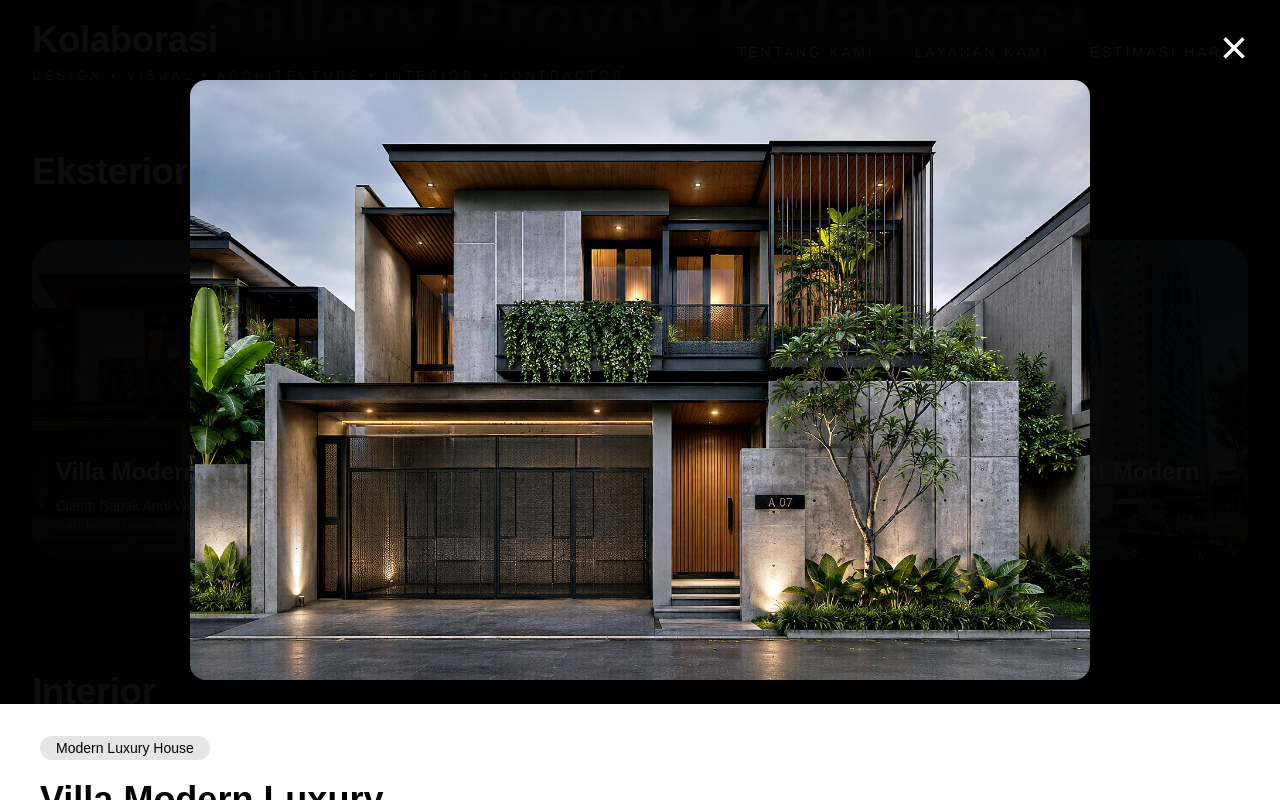
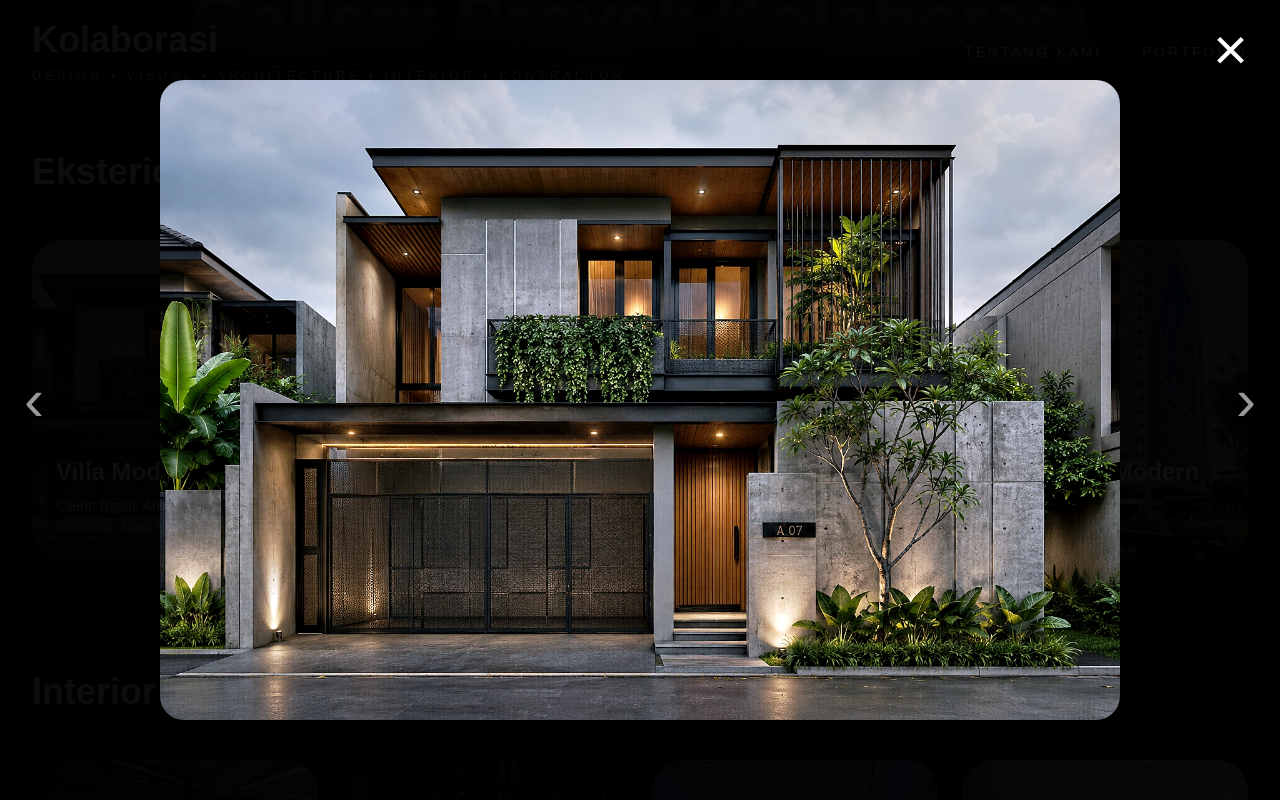
Before and after one commit to th3814ck-ship-it/kolaborasi-website, a Next.js app: page / in a window 1280 px wide. Both pictures are taken after a click on the element 175 px from the left and 2300 px from the top of the page. Shown: the part 1900-2700 px from the top of the page. Built offline with nearby package versions, Linux system fonts and the light colour scheme.

Commit message:
Update fullscreen gallery slider preview

```diff
--- a/app/page.tsx
+++ b/app/page.tsx
@@ -4,7 +4,7 @@ import { useState } from "react";
 
 export default function Home() {
 
-  const [selectedImage, setSelectedImage] = useState<any>(null);
+  const [selectedIndex, setSelectedIndex] = useState<number | null>(null);
 
   const slides = [
     "/projects/slide1.jpg",
@@ -83,6 +83,8 @@ export default function Home() {
     },
   ];
 
+  const allImages = [...exteriorImages, ...interiorImages];
+
   return (
 
     <main className="bg-black text-white overflow-x-hidden">
@@ -107,8 +109,7 @@ export default function Home() {
           <nav className="hidden md:flex gap-10 uppercase tracking-[0.2em] text-sm font-medium">
 
             <a href="#about">Tentang Kami</a>
-            <a href="#services">Layanan Kami</a>
-            <a href="#pricing">Estimasi Harga</a>
+            <a href="#portfolio">Portfolio</a>
 
           </nav>
 
@@ -119,7 +120,6 @@ export default function Home() {
       {/* HERO */}
       <section className="relative h-screen overflow-hidden">
 
-        {/* SLIDESHOW */}
         <div className="absolute inset-0 overflow-hidden">
 
           <div className="slider-track">
@@ -145,10 +145,8 @@ export default function Home() {
 
         </div>
 
-        {/* OVERLAY */}
         <div className="absolute inset-0 bg-black/60" />
 
-        {/* CONTENT */}
         <div className="relative z-10 flex items-center h-full">
 
           <div className="max-w-7xl mx-auto px-8 w-full">
@@ -184,15 +182,6 @@ export default function Home() {
                   className="bg-white text-black px-10 py-5 rounded-2xl font-bold text-lg hover:scale-105 transition duration-300"
                 >
                   Lihat Portfolio
-                </a>
-
-                <a
-                  href="https://wa.me/6282188357297"
-                  target="_blank"
-                  rel="noopener noreferrer"
-                  className="border border-white/20 bg-white/10 backdrop-blur-md px-10 py-5 rounded-2xl text-lg hover:bg-white hover:text-black transition duration-300"
-                >
-                  Konsultasi Gratis
                 </a>
 
               </div>
@@ -236,12 +225,6 @@ export default function Home() {
               berbagai proyek hunian modern, villa eksklusif,
               cafe aesthetic, interior mewah, hingga proyek komersial.
 
-              <br /><br />
-
-              Kami menghadirkan desain yang elegan,
-              detail konstruksi berkualitas tinggi,
-              serta pengerjaan profesional dengan standar modern luxury.
-
             </p>
 
           </div>
@@ -275,7 +258,7 @@ export default function Home() {
 
                 <div
                   key={index}
-                  onClick={() => setSelectedImage(item)}
+                  onClick={() => setSelectedIndex(index)}
                   className="group overflow-hidden rounded-[2rem] cursor-pointer relative"
                 >
 
@@ -324,7 +307,7 @@ export default function Home() {
 
                 <div
                   key={index}
-                  onClick={() => setSelectedImage(item)}
+                  onClick={() => setSelectedIndex(exteriorImages.length + index)}
                   className="group overflow-hidden rounded-[2rem] cursor-pointer relative"
                 >
 
@@ -364,157 +347,105 @@ export default function Home() {
 
       </section>
 
-      {/* FOOTER */}
-      <footer className="bg-black border-t border-white/10 px-8 py-24">
+      {/* FULLSCREEN GALLERY */}
+      {selectedIndex !== null && (
 
-        <div className="max-w-7xl mx-auto grid md:grid-cols-3 gap-20">
+        <div className="fixed inset-0 z-[9999] bg-black/95 flex flex-col">
 
-          <div>
+          {/* CLOSE */}
+          <button
+            onClick={() => setSelectedIndex(null)}
+            className="absolute top-5 right-8 z-50 text-white text-6xl"
+          >
+            ×
+          </button>
 
-            <h4 className="text-4xl font-bold mb-10">
-              MENU
-            </h4>
+          {/* LEFT */}
+          <button
+            onClick={() =>
+              setSelectedIndex(
+                (selectedIndex - 1 + allImages.length) % allImages.length
+              )
+            }
+            className="absolute left-6 top-1/2 -translate-y-1/2 z-50 text-white text-6xl opacity-60 hover:opacity-100"
+          >
+            ‹
+          </button>
 
-            <div className="flex flex-col gap-5 text-neutral-300 text-lg">
+          {/* RIGHT */}
+          <button
+            onClick={() =>
+              setSelectedIndex(
+                (selectedIndex + 1) % allImages.length
+              )
+            }
+            className="absolute right-6 top-1/2 -translate-y-1/2 z-50 text-white text-6xl opacity-60 hover:opacity-100"
+          >
+            ›
+          </button>
 
-              <a href="#about">Tentang Kami</a>
-              <a href="#portfolio">Portfolio</a>
-              <a href="#pricing">Estimasi Harga</a>
+          {/* IMAGE */}
+          <div className="flex-1 flex items-center justify-center px-20 py-20">
+
+            <img
+              src={allImages[selectedIndex].image}
+              alt={allImages[selectedIndex].title}
+              className="max-h-[80vh] object-contain rounded-3xl"
+            />
+
+          </div>
+
+          {/* THUMBNAILS */}
+          <div className="bg-black/80 px-8 py-5 overflow-x-auto">
+
+            <div className="flex gap-4 min-w-max">
+
+              {allImages.map((item, index) => (
+
+                <img
+                  key={index}
+                  src={item.image}
+                  alt={item.title}
+                  onClick={() => setSelectedIndex(index)}
+                  className={`
+                    w-32 h-24
+                    object-cover
+                    rounded-xl
+                    cursor-pointer
+                    transition-all
+                    duration-300
+                    ${
+                      selectedIndex === index
+                        ? "border-2 border-white scale-105"
+                        : "opacity-50 hover:opacity-100"
+                    }
+                  `}
+                />
+
+              ))}
 
             </div>
 
           </div>
 
-          <div>
-
-            <h4 className="text-4xl font-bold mb-10">
-              HUBUNGI KAMI
-            </h4>
-
-            <div className="flex flex-col gap-5 text-neutral-300 text-lg">
-
-              <p>
-                💬 WhatsApp:
-                <br />
-
-                <a
-                  href="https://wa.me/6282188357297"
-                  target="_blank"
-                  rel="noopener noreferrer"
-                  className="hover:text-green-400 transition"
-                >
-                  +62 821-8835-7297
-                </a>
-
-              </p>
-
-              <p>
-                ✉ Email:
-                <br />
-                info@kolaborasiarchitect.com
-              </p>
-
-            </div>
-
-          </div>
-
-          <div>
-
-            <h4 className="text-4xl font-bold mb-10">
-              IKUTI KAMI
-            </h4>
-
-            <div className="flex gap-6">
-
-              <a href="https://facebook.com" target="_blank">
-                <img
-                  src="https://cdn-icons-png.flaticon.com/512/733/733547.png"
-                  className="w-10 h-10 hover:scale-110 transition"
-                />
-              </a>
-
-              <a href="https://instagram.com" target="_blank">
-                <img
-                  src="https://cdn-icons-png.flaticon.com/512/2111/2111463.png"
-                  className="w-10 h-10 hover:scale-110 transition"
-                />
-              </a>
-
-              <a href="https://tiktok.com" target="_blank">
-                <img
-                  src="https://cdn-icons-png.flaticon.com/512/3046/3046121.png"
-                  className="w-10 h-10 hover:scale-110 transition"
-                />
-              </a>
-
-              <a href="https://youtube.com" target="_blank">
-                <img
-                  src="https://cdn-icons-png.flaticon.com/512/1384/1384060.png"
-                  className="w-10 h-10 hover:scale-110 transition"
-                />
-              </a>
-
-            </div>
-
-          </div>
-
-        </div>
-
-      </footer>
-
-      {/* FULLSCREEN */}
-      {selectedImage && (
-
-        <div className="fixed inset-0 z-[999] bg-black/95 flex flex-col">
-
-          <button
-            onClick={() => setSelectedImage(null)}
-            className="absolute top-6 right-8 text-white text-5xl z-50"
-          >
-            ×
-          </button>
-
-          <div className="flex-1 flex items-center justify-center px-10 pt-20 pb-6">
-
-            <img
-              src={selectedImage.image}
-              alt={selectedImage.title}
-              className="max-h-[75vh] object-contain rounded-2xl"
-            />
-
-          </div>
-
+          {/* INFO */}
           <div className="bg-white text-black px-10 py-8">
 
-            <div className="max-w-7xl mx-auto">
+            <span className="bg-neutral-200 px-4 py-1 rounded-full text-sm">
+              {allImages[selectedIndex].category}
+            </span>
 
-              <span className="bg-neutral-200 px-4 py-1 rounded-full text-sm font-medium">
-                {selectedImage.category}
-              </span>
+            <h2 className="text-4xl font-black mt-5">
+              {allImages[selectedIndex].title}
+            </h2>
 
-              <h2 className="text-4xl font-black mt-5 mb-4">
-                {selectedImage.title}
-              </h2>
+            <p className="mt-3 text-lg">
+              Client: {allImages[selectedIndex].client}
+            </p>
 
-              <div className="space-y-2 text-lg">
-
-                <p>
-                  <span className="font-semibold">
-                    Client:
-                  </span>{" "}
-                  {selectedImage.client}
-                </p>
-
-                <p>
-                  <span className="font-semibold">
-                    Lokasi:
-                  </span>{" "}
-                  {selectedImage.location}
-                </p>
-
-              </div>
-
-            </div>
+            <p className="text-neutral-500">
+              {allImages[selectedIndex].location}
+            </p>
 
           </div>
 
```
